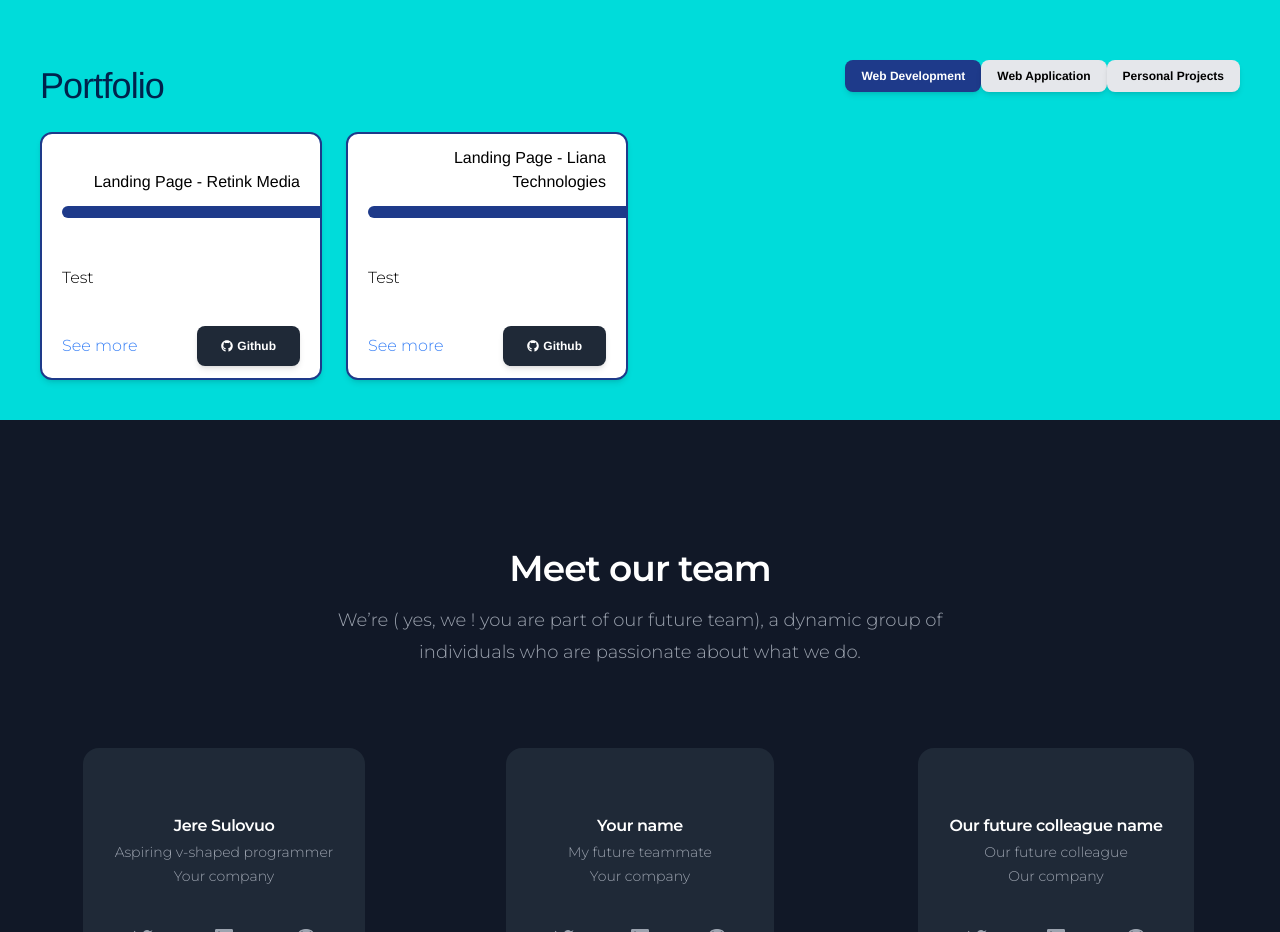
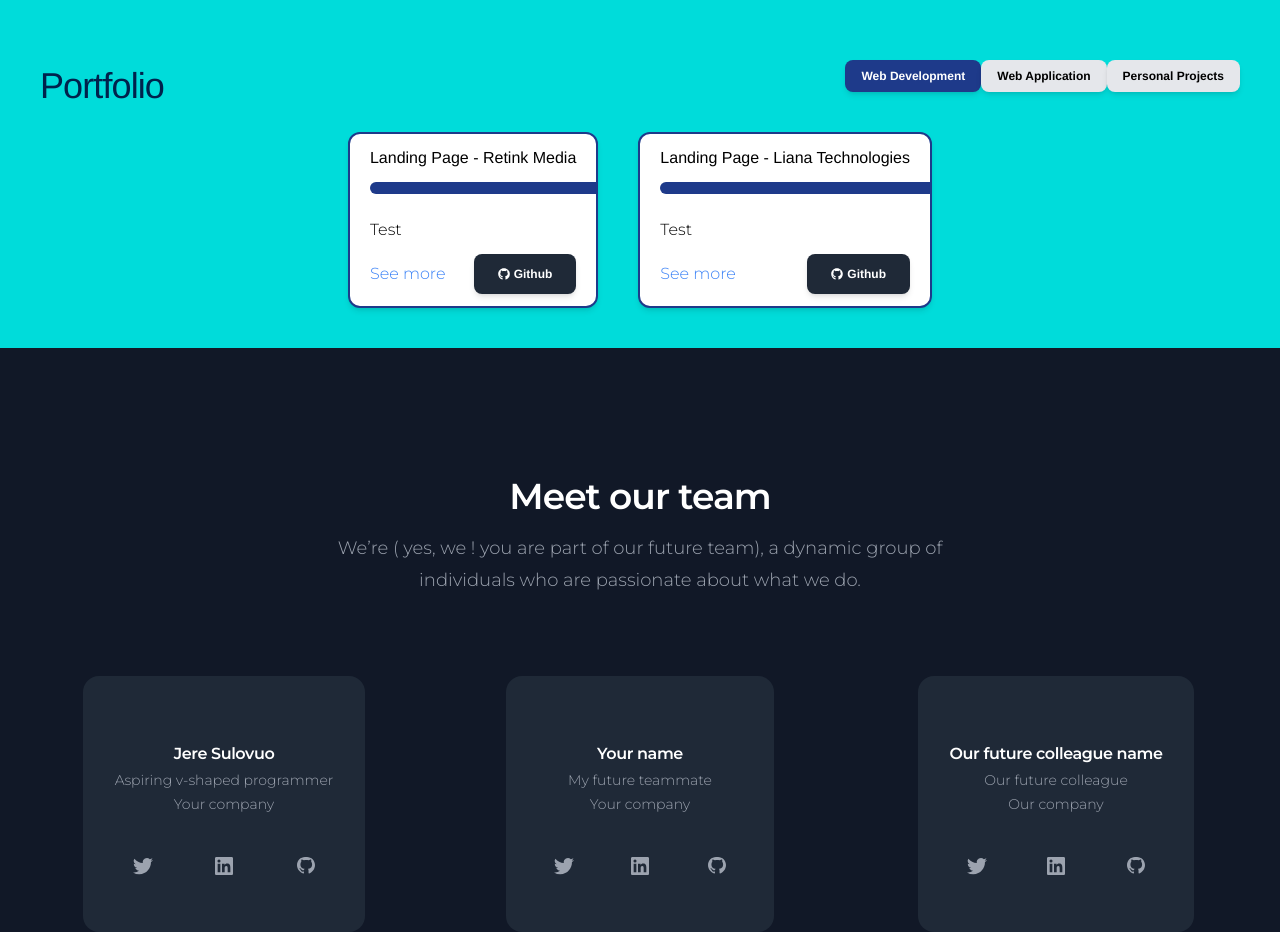
Before and after one commit to chungvuiloong/simple_portfolio, a React (Create React App) app: page / in a window 1280 px wide. Shown: the part 1280-2212 px from the top of the page. Built offline with nearby package versions, Linux system fonts and the light colour scheme.

Commit message:
Redesigned the layout for multiple cards.

```diff
--- a/src/pages/Portfolio.tsx
+++ b/src/pages/Portfolio.tsx
@@ -138,7 +138,7 @@ interface PortfolioTabProps {
                         activeCategory={activeCategory}
                     />
                 </div>
-                <ul className="grid grid-cols-1 gap-6 sm:grid-cols-2 md:grid-cols-3 lg:grid-cols-4">
+                <ul className="flex flex-row flex-wrap justify-center mx-auto gap-10">
                     {filteredProjects.map((project, index) => (
                     <ProjectCard key={index} project={project} />
                     ))}
```
